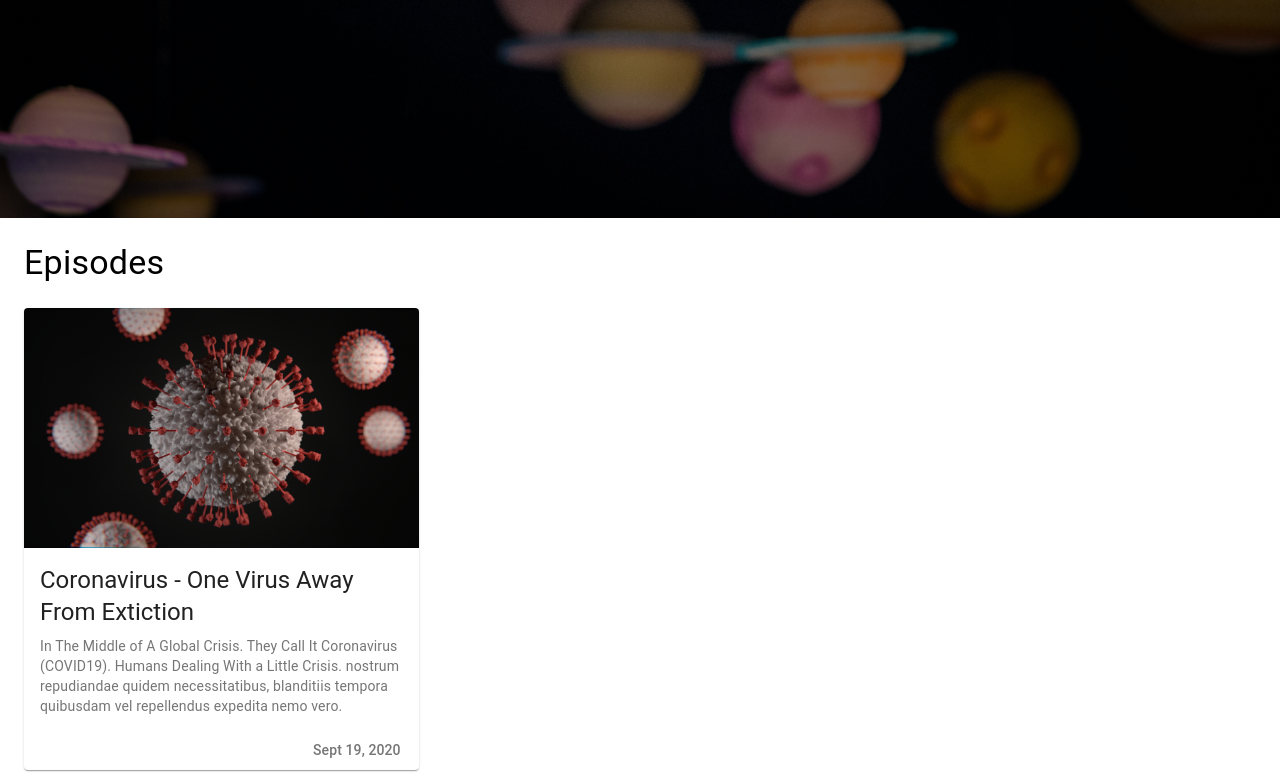
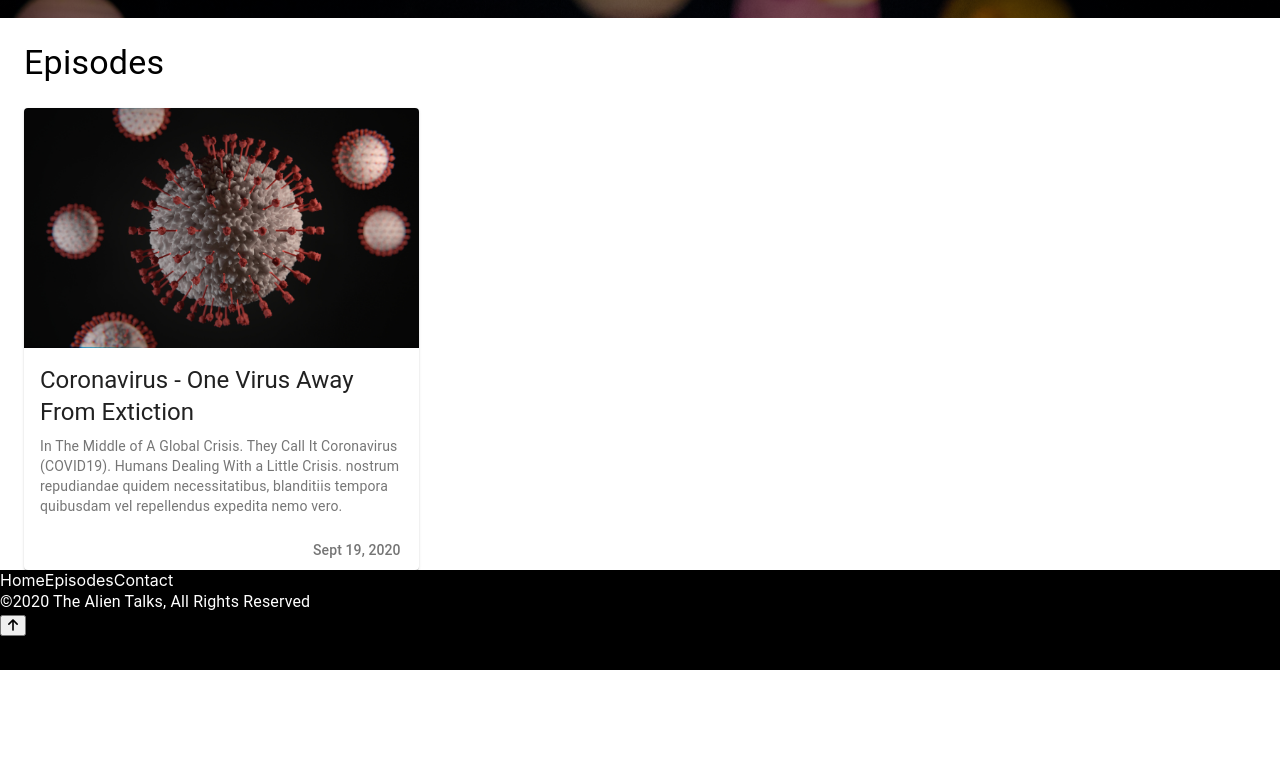
Before and after one commit to mrjlancaster/Blog, a React (Create React App) app in the folder my-blog/: page / in a window 1280 px wide. Shown: the part 502-1284 px from the top of the page. After the commit the page ends 1172 px from the top, so only its background shows below. Built offline with nearby package versions, Linux system fonts and the light colour scheme.

Commit message:
create footer component

```diff
--- a/my-blog/public/index.html
+++ b/my-blog/public/index.html
@@ -7,7 +7,8 @@
     <meta
       name="description"
       content="Web site created using create-react-app"
-    />
+	 />
+	 <script src="https://kit.fontawesome.com/9cd23365e3.js" crossorigin="anonymous"></script>
     <link rel="apple-touch-icon" href="%PUBLIC_URL%/logo192.png" />
     <link rel="manifest" href="%PUBLIC_URL%/manifest.json" />
     <title>The Alien Talks</title>
--- a/my-blog/src/Styles.js
+++ b/my-blog/src/Styles.js
@@ -83,7 +83,7 @@ const useStyles = makeStyles((theme) => ({
 	/* home section styles */
 	hero: {
 		backgroundImage: `linear-gradient(rgba(0, 0, 0, 0.5), rgba(0, 0, 0, 0.5)), url(${showcase})`,
-		height: 500,
+		height: 300,
 		backgroundPosition: 'center',
 		backgroundRepeat: 'no-repeat',
 		backgroundSize: 'cover',
@@ -115,6 +115,11 @@ const useStyles = makeStyles((theme) => ({
 	},
 	date: {
 		display: 'flex'
+	},
+	footer: {
+		minHeight: 100,
+		backgroundColor: '#000',
+		color: '#fff'
 	}
 }));
 
--- a/my-blog/src/components/Contact.js
+++ b/my-blog/src/components/Contact.js
@@ -1,4 +1,5 @@
 import React, { useState } from 'react';
+import Footer from './Footer';
 
 // Material ui
 import useStyles from '../Styles';
@@ -78,6 +79,7 @@ const Contact = ()  => {
 				</Button>
 			</Box>
 		</form>
+		<Footer />
 	</div>
 	)
 }
--- a/my-blog/src/components/Footer.js
+++ b/my-blog/src/components/Footer.js
@@ -1,8 +1,31 @@
 import React from 'react';
 
+// Material ui imports
+import useStyles from '../Styles';
+import { Box, Typography } from '@material-ui/core';
+
+
+
 function Footer() {
+
+	const classes = useStyles();
+
 	return (
-		<div>
+		<div className={classes.footer}>
+			<Box>
+				<Typography variant="p">Home</Typography>
+				<Typography variant="p">Episodes</Typography>
+				<Typography variant="p">Contact</Typography>
+			</Box>
+
+
+			<Box>
+				<Typography>
+					&copy;2020 The Alien Talks, All Rights Reserved
+				</Typography>
+			</Box>
+
+			<button><i class="fas fa-arrow-up"></i></button>
 
 		</div>
 	)
--- a/my-blog/src/components/Home.js
+++ b/my-blog/src/components/Home.js
@@ -4,6 +4,7 @@ import useStyles from '../Styles';
 // layouts
 import Hero from './Hero';
 import Post from './Post';
+import Footer from './Footer';
 
 // material ui imports
 import Typography from '@material-ui/core/Typography';
@@ -26,6 +27,7 @@ function Home() {
 					<Post />
 				</Grid>
 			</Container>
+			<Footer />
 		</div>
 	);
 }
```
